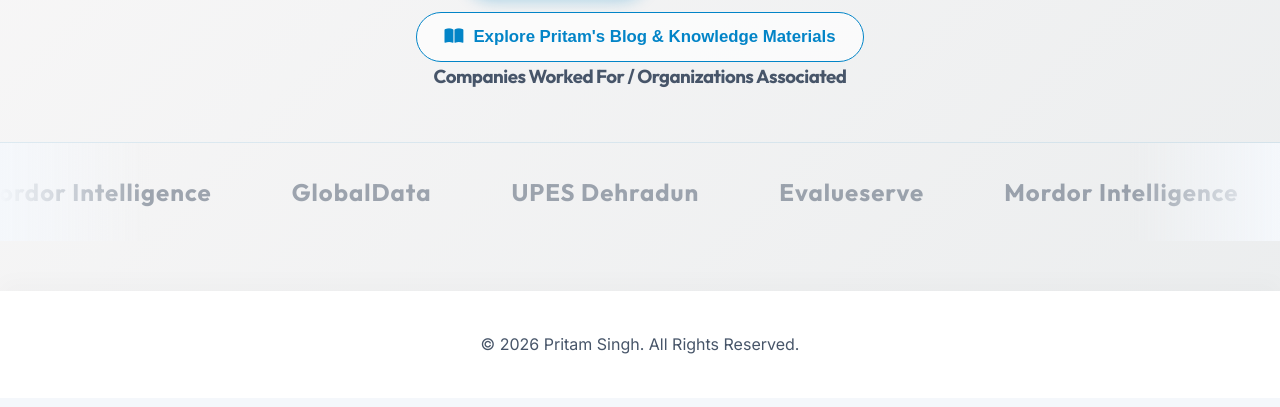
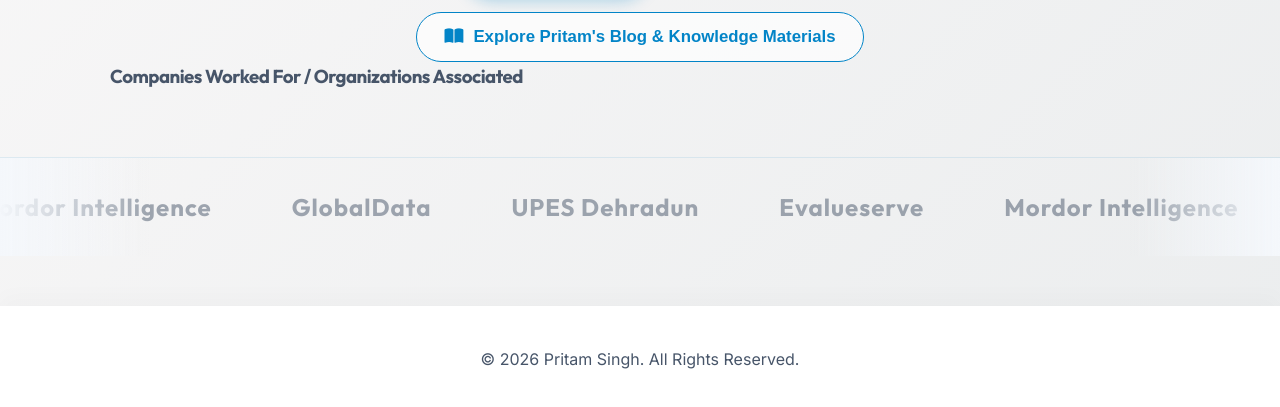
Before and after one commit to pritamupes14-hub/pritam-singh, a plain HTML site: page index.html in a window 1280 px wide. Shown: the part 954-1361 px from the top of the page. Drawn offline with Linux system fonts and the light colour scheme.

Commit message:
Left-align company section heading

```diff
--- a/index.html
+++ b/index.html
@@ -53,7 +53,9 @@
 
 
 
-    <h3 style="text-align: center; color: var(--text-secondary); margin-bottom: 20px; font-weight: 600; font-family: 'Outfit';">Companies Worked For / Organizations Associated</h3>
+    <div style="max-width: 1100px; margin: 0 auto; padding: 0 20px 15px;">
+        <h3 style="text-align: left; color: var(--text-secondary); font-weight: 600; font-family: 'Outfit';">Companies Worked For / Organizations Associated</h3>
+    </div>
     <!-- Companies Marquee -->
     <div class="marquee-wrapper">
         <div class="marquee-track">
```
